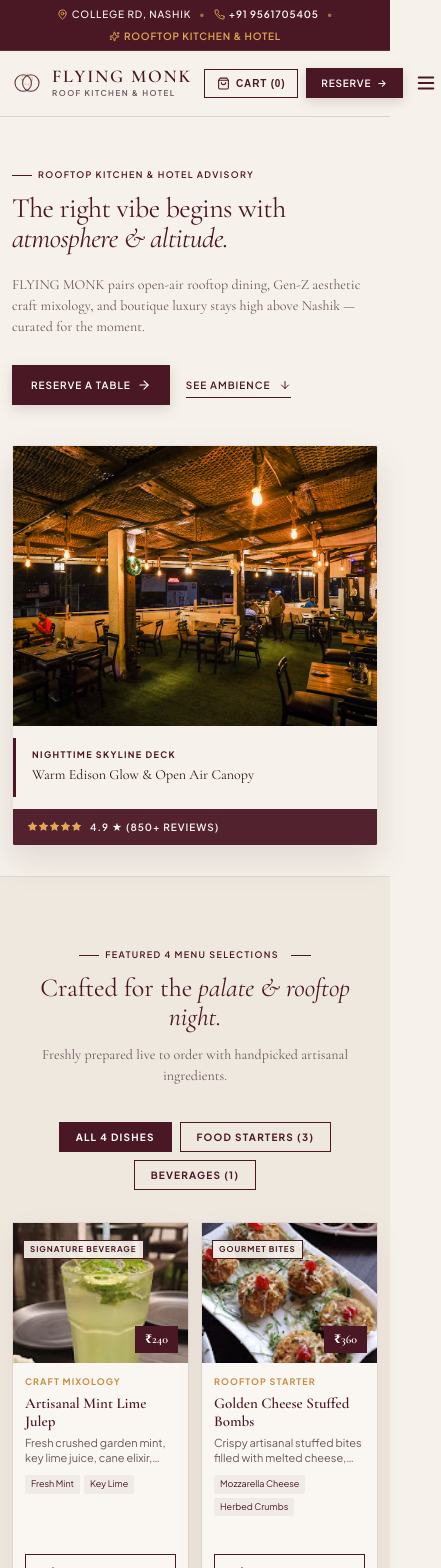
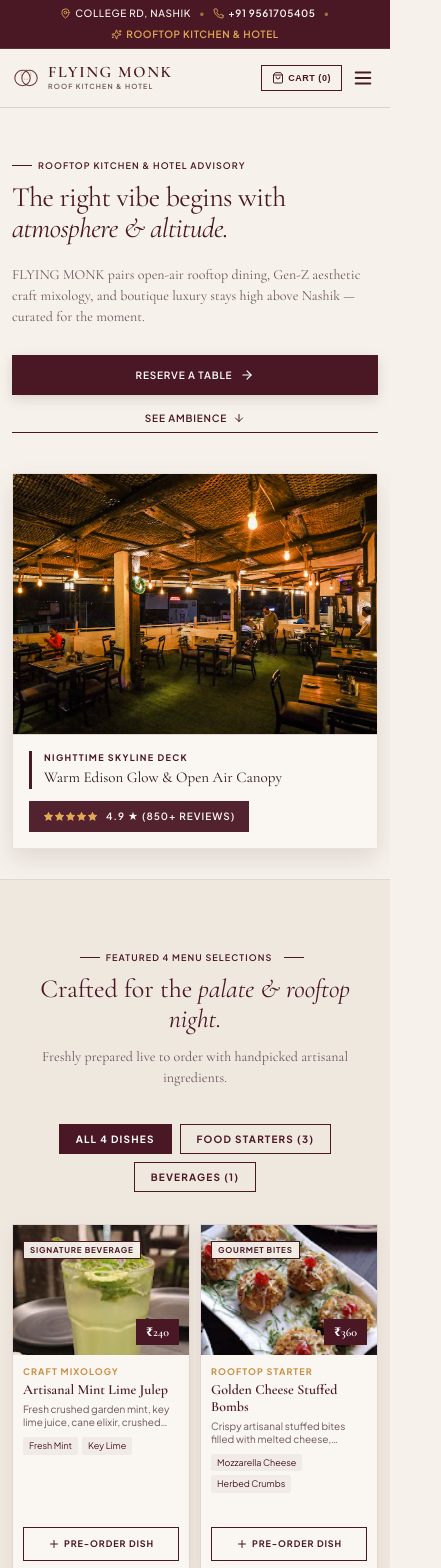
Before and after one commit to innovistechnologies/Flying-Monk, a React (Vite) app: page / in a window 390 px wide. Shown: the top 1568 px of the page, 441 px wide, since content can reach past the window. Built offline with nearby package versions, Linux system fonts and the light colour scheme.

Commit message:
Mobile responsiveness fix for iPhone 17 and mobile devices with viewport meta tag and CSS min-width resets

```diff
--- a/index.html
+++ b/index.html
@@ -3,7 +3,7 @@
   <head>
     <meta charset="UTF-8" />
     <link rel="icon" type="image/svg+xml" href="/favicon.svg" />
-    <meta name="viewport" content="width=device-width, initial-scale=1.0" />
+    <meta name="viewport" content="width=device-width, initial-scale=1.0, maximum-scale=1.0, user-scalable=no, viewport-fit=cover" />
     <title>Flying Monk | Roof Kitchen & Hotel - Nashik</title>
     <meta name="description" content="Elevated rooftop kitchen, GenZ aesthetic lounge, and luxury hotel experience in Nashik. Reserve your table or stay today." />
     <!-- Google Fonts for CHARIS Aesthetic -->
--- a/src/components/Hero.jsx
+++ b/src/components/Hero.jsx
@@ -3,7 +3,7 @@
 
 export default function Hero({ onOpenReservation }) {
   return (
-    <section id="home" style={{ padding: '40px 0 30px 0', position: 'relative' }}>
+    <section id="home" style={{ padding: '40px 0 30px 0', position: 'relative', width: '100%' }}>
       <div className="container">
         <div style={{ maxWidth: '960px', margin: '0 auto', textAlign: 'left' }}>
 
@@ -16,7 +16,7 @@
           {/* CHARIS Typography: Big Serif Headline with Italic Accent */}
           <h1 style={{
             fontFamily: 'var(--font-serif)',
-            fontSize: 'clamp(28px, 6vw, 76px)',
+            fontSize: 'clamp(28px, 6vw, 72px)',
             fontWeight: '400',
             lineHeight: '1.1',
             color: 'var(--color-primary)',
@@ -42,8 +42,17 @@
             FLYING MONK pairs open-air rooftop dining, Gen-Z aesthetic craft mixology, and boutique luxury stays high above Nashik — curated for the moment.
           </p>
 
-          {/* CHARIS Action Buttons Bar */}
-          <div style={{ display: 'flex', alignItems: 'center', gap: '16px', flexWrap: 'wrap', marginBottom: '40px' }}>
+          {/* CHARIS Action Buttons Bar - Clean Responsive Flex */}
+          <div
+            className="mobile-hero-buttons"
+            style={{
+              display: 'flex',
+              alignItems: 'center',
+              gap: '20px',
+              flexWrap: 'wrap',
+              marginBottom: '40px'
+            }}
+          >
             <button
               onClick={() => onOpenReservation('table')}
               className="btn-primary"
@@ -81,29 +90,22 @@
 
           {/* Floating Mobile Responsive Overlay Badges */}
           <div
-            className="mobile-hero-overlay"
             style={{
-              position: 'absolute',
-              bottom: '16px',
-              left: '16px',
-              right: '16px',
+              padding: '16px',
+              backgroundColor: 'var(--color-card)',
+              borderTop: '1px solid var(--color-border)',
               display: 'flex',
               justifyContent: 'space-between',
-              alignItems: 'flex-end',
+              alignItems: 'center',
+              flexWrap: 'wrap',
               gap: '12px'
             }}
           >
-            <div style={{
-              backgroundColor: 'rgba(246, 242, 235, 0.95)',
-              backdropFilter: 'blur(8px)',
-              padding: '10px 16px',
-              borderLeft: '3px solid var(--color-primary)',
-              maxWidth: '360px'
-            }}>
+            <div style={{ borderLeft: '3px solid var(--color-primary)', paddingLeft: '12px' }}>
               <div style={{ fontSize: '9px', fontWeight: '700', letterSpacing: '0.15em', color: 'var(--color-primary)', textTransform: 'uppercase' }}>
                 NIGHTTIME SKYLINE DECK
               </div>
-              <div style={{ fontFamily: 'var(--font-serif)', fontSize: '14px', color: 'var(--color-text-dark)', marginTop: '2px' }}>
+              <div style={{ fontFamily: 'var(--font-serif)', fontSize: '15px', color: 'var(--color-text-dark)', marginTop: '2px' }}>
                 Warm Edison Glow & Open Air Canopy
               </div>
             </div>
@@ -111,8 +113,7 @@
             <div style={{
               backgroundColor: 'rgba(74, 23, 37, 0.95)',
               color: '#FAF7F2',
-              backdropFilter: 'blur(8px)',
-              padding: '10px 14px',
+              padding: '8px 14px',
               display: 'flex',
               alignItems: 'center',
               gap: '8px'
--- a/src/components/Navbar.jsx
+++ b/src/components/Navbar.jsx
@@ -7,7 +7,7 @@
 
   useEffect(() => {
     const handleScroll = () => {
-      if (window.scrollY > 30) {
+      if (window.scrollY > 20) {
         setScrolled(true);
       } else {
         setScrolled(false);
@@ -19,15 +19,16 @@
 
   return (
     <>
-      {/* Top Banner Ribbon - Unified Centered Mobile Responsive Row */}
+      {/* Top Banner Ribbon - Full Width Centered */}
       <div style={{
         backgroundColor: '#4A1725',
         color: '#FAF7F2',
         fontSize: '10px',
         fontWeight: '500',
-        letterSpacing: '0.08em',
+        letterSpacing: '0.06em',
         textTransform: 'uppercase',
         padding: '7px 12px',
+        width: '100%',
         display: 'flex',
         justifyContent: 'center',
         alignItems: 'center',
@@ -40,9 +41,9 @@
           justifyContent: 'center',
           gap: '8px',
           flexWrap: 'wrap',
-          lineHeight: '1.4'
+          lineHeight: '1.3',
+          width: '100%'
         }}>
-          {/* Address */}
           <span style={{ display: 'inline-flex', alignItems: 'center', gap: '4px' }}>
             <MapPin size={11} color="#E0A855" style={{ flexShrink: 0 }} />
             <span>College Rd, Nashik</span>
@@ -50,7 +51,6 @@
 
           <span style={{ color: '#E0A855', opacity: 0.6 }}>•</span>
 
-          {/* Phone */}
           <a
             href="tel:+919561705405"
             style={{
@@ -68,14 +68,13 @@
 
           <span style={{ color: '#E0A855', opacity: 0.6 }}>•</span>
 
-          {/* Tagline */}
           <span style={{ color: '#E0A855', display: 'inline-flex', alignItems: 'center', gap: '4px', fontWeight: '600' }}>
             <Sparkles size={11} style={{ flexShrink: 0 }} /> ROOFTOP KITCHEN & HOTEL
           </span>
         </div>
       </div>
 
-      {/* Main CHARIS Style Navigation Header */}
+      {/* Main Navigation Header */}
       <header style={{
         position: 'sticky',
         top: 0,
@@ -83,15 +82,16 @@
         backgroundColor: scrolled ? 'rgba(246, 242, 235, 0.98)' : 'var(--color-bg)',
         backdropFilter: scrolled ? 'blur(10px)' : 'none',
         borderBottom: '1px solid var(--color-border)',
-        transition: 'all 0.3s ease',
-        padding: scrolled ? '12px 0' : '16px 0'
+        transition: 'all 0.25s ease',
+        padding: scrolled ? '10px 0' : '14px 0',
+        width: '100%'
       }}>
-        <div className="container" style={{ display: 'flex', alignItems: 'center', justifyContent: 'space-between', gap: '12px' }}>
+        <div className="container" style={{ display: 'flex', alignItems: 'center', justifyContent: 'space-between', gap: '8px' }}>
 
-          {/* CHARIS Style Brand Logo */}
-          <a href="#" style={{ textDecoration: 'none', color: 'var(--color-primary)', display: 'flex', alignItems: 'center', gap: '10px', flexShrink: 0 }}>
-            <div style={{ position: 'relative', width: '30px', height: '30px', display: 'flex', alignItems: 'center', justifyContent: 'center' }}>
-              <svg width="30" height="30" viewBox="0 0 40 40" fill="none" xmlns="http://www.w3.org/2000/svg">
+          {/* Logo */}
+          <a href="#" style={{ textDecoration: 'none', color: 'var(--color-primary)', display: 'flex', alignItems: 'center', gap: '8px', flexShrink: 0 }}>
+            <div style={{ position: 'relative', width: '28px', height: '28px', display: 'flex', alignItems: 'center', justifyContent: 'center' }}>
+              <svg width="28" height="28" viewBox="0 0 40 40" fill="none" xmlns="http://www.w3.org/2000/svg">
                 <circle cx="15" cy="20" r="11" stroke="#4A1725" strokeWidth="1.5" strokeOpacity="0.85"/>
                 <circle cx="25" cy="20" r="11" stroke="#4A1725" strokeWidth="1.5" strokeOpacity="0.85"/>
                 <circle cx="20" cy="15" r="7" stroke="#C88D42" strokeWidth="1" strokeDasharray="2 2"/>
@@ -100,7 +100,7 @@
             <div>
               <div style={{
                 fontFamily: 'var(--font-serif)',
-                fontSize: 'clamp(18px, 4vw, 22px)',
+                fontSize: 'clamp(16px, 3.8vw, 22px)',
                 fontWeight: '600',
                 letterSpacing: '0.1em',
                 lineHeight: '1',
@@ -110,9 +110,9 @@
               </div>
               <div style={{
                 fontFamily: 'var(--font-sans)',
-                fontSize: '8px',
+                fontSize: '7px',
                 fontWeight: '600',
-                letterSpacing: '0.18em',
+                letterSpacing: '0.16em',
                 color: 'var(--color-text-muted)',
                 marginTop: '2px',
                 textTransform: 'uppercase'
@@ -122,8 +122,8 @@
             </div>
           </a>
 
-          {/* Desktop Nav Items */}
-          <nav style={{ display: 'flex', alignItems: 'center', gap: '24px' }} className="desktop-nav">
+          {/* Desktop Links */}
+          <nav style={{ display: 'flex', alignItems: 'center', gap: '20px' }} className="desktop-nav">
             <a href="#home" style={navLinkStyle}>HOME</a>
             <a href="#ambience" style={navLinkStyle}>AMBIENCE</a>
             <a href="#menu" style={navLinkStyle}>MENU</a>
@@ -131,10 +131,10 @@
             <a href="#contact" style={navLinkStyle}>LOCATION</a>
           </nav>
 
-          {/* Mobile Right Controls & Action Buttons */}
-          <div style={{ display: 'flex', alignItems: 'center', gap: '8px' }}>
+          {/* Mobile Right Controls */}
+          <div style={{ display: 'flex', alignItems: 'center', gap: '6px', flexShrink: 0 }}>
 
-            {/* Saved Reservations Counter Pill */}
+            {/* Bookings Counter */}
             {reservationCount > 0 && (
               <button
                 onClick={onOpenSavedReservations}
@@ -142,54 +142,54 @@
                   background: 'rgba(74, 23, 37, 0.06)',
                   border: '1px solid var(--color-primary)',
                   color: 'var(--color-primary)',
-                  padding: '6px 10px',
+                  padding: '5px 8px',
                   fontSize: '9px',
                   fontWeight: '700',
-                  letterSpacing: '0.08em',
+                  letterSpacing: '0.05em',
                   cursor: 'pointer',
                   display: 'flex',
                   alignItems: 'center',
-                  gap: '4px'
+                  gap: '3px'
                 }}
               >
-                <Calendar size={12} />
+                <Calendar size={11} />
                 <span>({reservationCount})</span>
               </button>
             )}
 
-            {/* Cart Trigger Button */}
+            {/* Cart Trigger */}
             <button
               onClick={onOpenCart}
               style={{
                 background: 'transparent',
                 border: '1px solid var(--color-primary)',
                 color: 'var(--color-primary)',
-                padding: '7px 12px',
-                fontSize: '10px',
+                padding: '6px 10px',
+                fontSize: '9px',
                 fontWeight: '700',
-                letterSpacing: '0.08em',
+                letterSpacing: '0.06em',
                 cursor: 'pointer',
                 display: 'flex',
                 alignItems: 'center',
-                gap: '6px',
+                gap: '4px',
                 whiteSpace: 'nowrap'
               }}
             >
-              <ShoppingBag size={13} />
+              <ShoppingBag size={12} />
               <span>CART ({cartCount})</span>
             </button>
 
-            {/* Reserve Table Primary Button */}
+            {/* Desktop Reserve Button (Hidden on Mobile) */}
             <button
               onClick={() => onOpenReservation('table')}
-              className="btn-primary"
-              style={{ padding: '8px 14px', fontSize: '10px', letterSpacing: '0.08em' }}
+              className="btn-primary desktop-only-btn"
+              style={{ padding: '8px 14px', fontSize: '10px', letterSpacing: '0.06em' }}
             >
               <span>RESERVE</span>
               <span>→</span>
             </button>
 
-            {/* Mobile Menu Hamburger Toggle */}
+            {/* Mobile Hamburger Toggle Icon */}
             <button
               onClick={() => setMobileMenuOpen(!mobileMenuOpen)}
               style={{
@@ -201,7 +201,6 @@
                 display: 'flex',
                 alignItems: 'center'
               }}
-              className="mobile-only-menu-btn"
             >
               {mobileMenuOpen ? <X size={22} /> : <Menu size={22} />}
             </button>
@@ -213,12 +212,23 @@
           <div style={{
             backgroundColor: 'var(--color-card)',
             borderBottom: '1px solid var(--color-border)',
-            padding: '16px 24px',
+            padding: '16px 20px',
             display: 'flex',
             flexDirection: 'column',
-            gap: '14px',
+            gap: '12px',
             animation: 'fadeIn 0.2s ease'
           }}>
+            <button
+              onClick={() => {
+                setMobileMenuOpen(false);
+                onOpenReservation('table');
+              }}
+              className="btn-primary"
+              style={{ width: '100%', marginBottom: '4px' }}
+            >
+              <span>RESERVE A TABLE NOW →</span>
+            </button>
+
             <a href="#home" onClick={() => setMobileMenuOpen(false)} style={mobileNavLinkStyle}>HOME</a>
             <a href="#ambience" onClick={() => setMobileMenuOpen(false)} style={mobileNavLinkStyle}>THE AMBIENCE</a>
             <a href="#menu" onClick={() => setMobileMenuOpen(false)} style={mobileNavLinkStyle}>ROOFTOP MENU</a>
@@ -236,7 +246,7 @@
   fontFamily: 'var(--font-sans)',
   fontSize: '11px',
   fontWeight: '600',
-  letterSpacing: '0.16em',
+  letterSpacing: '0.14em',
   color: 'var(--color-primary)',
   textDecoration: 'none',
   textTransform: 'uppercase',
@@ -247,9 +257,9 @@
 
 const mobileNavLinkStyle = {
   fontFamily: 'var(--font-sans)',
-  fontSize: '12px',
+  fontSize: '11px',
   fontWeight: '700',
-  letterSpacing: '0.15em',
+  letterSpacing: '0.12em',
   color: 'var(--color-primary)',
   textDecoration: 'none',
   textTransform: 'uppercase',
--- a/src/index.css
+++ b/src/index.css
@@ -1,4 +1,4 @@
-/* FLYING MONK ROOF KITCHEN & HOTEL - CHARIS DESIGN SYSTEM */
+/* FLYING MONK ROOF KITCHEN & HOTEL - CHARIS DESIGN SYSTEM & MOBILE RESPONSIVE ENGINE */
 
 :root {
   --color-bg: #F6F2EB;
@@ -17,44 +17,35 @@
   --font-serif: 'Cormorant Garamond', 'Playfair Display', Georgia, serif;
   --font-sans: 'Plus Jakarta Sans', system-ui, -apple-system, sans-serif;
 
-  --shadow-subtle: 0 10px 30px rgba(74, 23, 37, 0.05);
-  --shadow-hover: 0 15px 35px rgba(74, 23, 37, 0.12);
+  --shadow-subtle: 0 6px 20px rgba(74, 23, 37, 0.05);
+  --shadow-hover: 0 10px 25px rgba(74, 23, 37, 0.12);
 }
 
-* {
+*, *::before, *::after {
   box-sizing: border-box;
   margin: 0;
   padding: 0;
 }
 
-html {
-  scroll-behavior: smooth;
-}
-
-body {
+html, body {
+  width: 100%;
+  max-width: 100vw;
+  overflow-x: hidden;
   background-color: var(--color-bg);
   color: var(--color-primary);
   font-family: var(--font-sans);
-  line-height: 1.6;
+  line-height: 1.5;
   -webkit-font-smoothing: antialiased;
   -moz-osx-font-smoothing: grayscale;
-  overflow-x: hidden;
-  width: 100%;
 }
 
-/* Custom Scrollbar */
-::-webkit-scrollbar {
-  width: 6px;
-}
-::-webkit-scrollbar-track {
-  background: var(--color-bg);
-}
-::-webkit-scrollbar-thumb {
-  background: rgba(74, 23, 37, 0.25);
-  border-radius: 3px;
+#root {
+  width: 100%;
+  max-width: 100vw;
+  overflow-x: hidden;
 }
 
-/* Typography Helpers */
+/* Typography */
 .font-serif {
   font-family: var(--font-serif);
 }
@@ -71,38 +62,38 @@
   font-family: var(--font-sans);
   font-size: 11px;
   font-weight: 600;
-  letter-spacing: 0.2em;
+  letter-spacing: 0.18em;
   text-transform: uppercase;
   color: var(--color-primary);
-  margin-bottom: 16px;
+  margin-bottom: 14px;
 }
 
 .eyebrow-line {
   display: inline-block;
-  width: 36px;
+  width: 32px;
   height: 1px;
   background-color: var(--color-primary);
-  margin-right: 12px;
+  margin-right: 8px;
 }
 
-/* CHARIS Button Aesthetics */
+/* Buttons */
 .btn-primary {
   display: inline-flex;
   align-items: center;
   justify-content: center;
-  gap: 10px;
+  gap: 8px;
   background-color: var(--color-primary);
   color: #FFFFFF;
   font-family: var(--font-sans);
   font-size: 12px;
   font-weight: 600;
-  letter-spacing: 0.14em;
+  letter-spacing: 0.12em;
   text-transform: uppercase;
-  padding: 14px 28px;
+  padding: 14px 24px;
   border: 1px solid var(--color-primary);
   border-radius: 0px;
   cursor: pointer;
-  transition: all 0.3s cubic-bezier(0.16, 1, 0.3, 1);
+  transition: all 0.25s ease;
   text-decoration: none;
   box-shadow: 0 4px 12px rgba(74, 23, 37, 0.15);
   white-space: nowrap;
@@ -110,52 +101,46 @@
 
 .btn-primary:hover {
   background-color: var(--color-primary-hover);
-  transform: translateY(-2px);
-  box-shadow: 0 8px 20px rgba(74, 23, 37, 0.25);
 }
 
 .btn-secondary {
   display: inline-flex;
   align-items: center;
-  gap: 8px;
+  justify-content: center;
+  gap: 6px;
   background: transparent;
   color: var(--color-primary);
   font-family: var(--font-sans);
   font-size: 12px;
   font-weight: 600;
-  letter-spacing: 0.14em;
+  letter-spacing: 0.12em;
   text-transform: uppercase;
   border: none;
   border-bottom: 1.5px solid var(--color-primary);
   padding-bottom: 4px;
   padding-top: 4px;
   cursor: pointer;
-  transition: all 0.3s ease;
+  transition: all 0.25s ease;
   text-decoration: none;
   white-space: nowrap;
-}
-
-.btn-secondary:hover {
-  color: var(--color-accent);
-  border-bottom-color: var(--color-accent);
-  transform: translateX(3px);
 }
 
 .btn-outline {
   display: inline-flex;
   align-items: center;
-  gap: 8px;
+  justify-content: center;
+  gap: 6px;
   background: transparent;
   color: var(--color-primary);
   font-family: var(--font-sans);
   font-size: 11px;
   font-weight: 600;
-  letter-spacing: 0.12em;
+  letter-spacing: 0.1em;
   text-transform: uppercase;
-  padding: 12px 20px;
+  padding: 10px 18px;
   border: 1px solid var(--color-primary);
   cursor: pointer;
-  transition: all 0.3s ease;
+  transition: all 0.25s ease;
   white-space: nowrap;
 }
 
@@ -164,7 +149,7 @@
   color: #FFFFFF;
 }
 
-/* Layout Container */
+/* Layout Containers */
 .container {
   width: 100%;
   max-width: 1280px;
@@ -172,20 +157,18 @@
   padding: 0 24px;
 }
 
-/* Badges */
 .badge {
   display: inline-block;
-  padding: 3px 8px;
+  padding: 3px 6px;
   font-size: 9px;
   font-weight: 700;
-  letter-spacing: 0.12em;
+  letter-spacing: 0.1em;
   text-transform: uppercase;
   border: 1px solid var(--color-primary);
   color: var(--color-primary);
-  background: rgba(246, 242, 235, 0.92);
+  background: rgba(246, 242, 235, 0.95);
 }
 
-/* Image Containers */
 .img-zoom-container {
   overflow: hidden;
   position: relative;
@@ -200,47 +183,21 @@
   display: block;
 }
 
-.img-zoom-container:hover img {
-  transform: scale(1.04);
-}
-
-/* Modal Backdrops */
 .modal-backdrop {
   position: fixed;
   top: 0;
   left: 0;
   right: 0;
   bottom: 0;
-  background: rgba(43, 18, 26, 0.75);
+  background: rgba(43, 18, 26, 0.8);
   backdrop-filter: blur(6px);
   z-index: 1000;
   display: flex;
   align-items: center;
   justify-content: center;
-  padding: 16px;
-  animation: fadeIn 0.3s ease;
+  padding: 12px;
 }
 
-@keyframes fadeIn {
-  from { opacity: 0; }
-  to { opacity: 1; }
-}
-
-@keyframes slideUp {
-  from { opacity: 0; transform: translateY(20px); }
-  to { opacity: 1; transform: translateY(0); }
-}
-
-@keyframes slideLeft {
-  from { transform: translateX(100%); }
-  to { transform: translateX(0); }
-}
-
-.animate-slide-up {
-  animation: slideUp 0.35s cubic-bezier(0.16, 1, 0.3, 1);
-}
-
-/* Text Truncate Helper */
 .line-clamp-2 {
   display: -webkit-box;
   -webkit-line-clamp: 2;
@@ -249,84 +206,88 @@
 }
 
 /* ==========================================================================
-   MOBILE RESPONSIVE MEDIA QUERIES (2:2 Grid Layout & Scaled Elements)
+   STRICT MOBILE BREAKPOINTS (< 768px and iPhone 15/16/17 Specs)
    ========================================================================== */
 
-@media (max-width: 768px) {
+@media screen and (max-width: 768px) {
   .container {
-    padding: 0 12px;
+    padding: 0 12px !important;
   }
 
-  .eyebrow {
-    font-size: 9px;
-    letter-spacing: 0.15em;
-    margin-bottom: 10px;
-  }
-
-  .eyebrow-line {
-    width: 20px;
-    margin-right: 6px;
-  }
-
-  .btn-primary {
-    padding: 12px 18px;
-    font-size: 10px;
-    letter-spacing: 0.1em;
-    gap: 6px;
-  }
-
-  .btn-secondary {
-    font-size: 10px;
-    letter-spacing: 0.1em;
-  }
-
-  .btn-outline {
-    padding: 10px 14px;
-    font-size: 9px;
-  }
-
-  /* Desktop Nav Hide on Mobile */
   .desktop-nav {
     display: none !important;
   }
 
-  /* 2:2 Grid Layouts for Mobile Cards */
+  .desktop-only-btn {
+    display: none !important;
+  }
+
+  .eyebrow {
+    font-size: 9px !important;
+    letter-spacing: 0.12em !important;
+    margin-bottom: 10px !important;
+  }
+
+  .eyebrow-line {
+    width: 20px !important;
+    margin-right: 6px !important;
+  }
+
+  .btn-primary {
+    padding: 12px 16px !important;
+    font-size: 10px !important;
+    letter-spacing: 0.08em !important;
+    width: 100% !important;
+  }
+
+  .btn-secondary {
+    font-size: 10px !important;
+    letter-spacing: 0.08em !important;
+    padding: 6px 0 !important;
+    width: 100% !important;
+    justify-content: center !important;
+  }
+
+  /* Strict 2:2 Grid on Mobile for Food, Ambience, and Stays */
   .mobile-grid-2 {
     display: grid !important;
     grid-template-columns: repeat(2, 1fr) !important;
-    gap: 12px !important;
+    gap: 10px !important;
+    width: 100% !important;
+  }
+
+  .mobile-grid-2 > div {
+    min-width: 0 !important; /* CRITICAL: Prevents CSS grid text/images from overflowing column bounds */
   }
 
   .mobile-card-padding {
-    padding: 12px !important;
+    padding: 10px !important;
   }
 
   .mobile-card-title {
-    font-size: 15px !important;
-    margin-bottom: 6px !important;
+    font-size: 14px !important;
+    margin-bottom: 4px !important;
+    line-height: 1.2 !important;
   }
 
   .mobile-card-desc {
-    font-size: 11px !important;
-    line-height: 1.35 !important;
-    margin-bottom: 10px !important;
+    font-size: 10px !important;
+    line-height: 1.3 !important;
+    margin-bottom: 8px !important;
   }
 
   .mobile-card-img {
-    height: 140px !important;
+    height: 130px !important;
   }
 
   .mobile-hero-img {
-    height: 280px !important;
+    height: 260px !important;
   }
 
-  .mobile-hero-overlay {
-    position: relative !important;
-    bottom: auto !important;
-    left: auto !important;
-    right: auto !important;
-    margin-top: 12px;
+  .mobile-hero-buttons {
+    display: flex !important;
     flex-direction: column !important;
-    align-items: stretch !important;
+    gap: 10px !important;
+    width: 100% !important;
   }
 }
```
